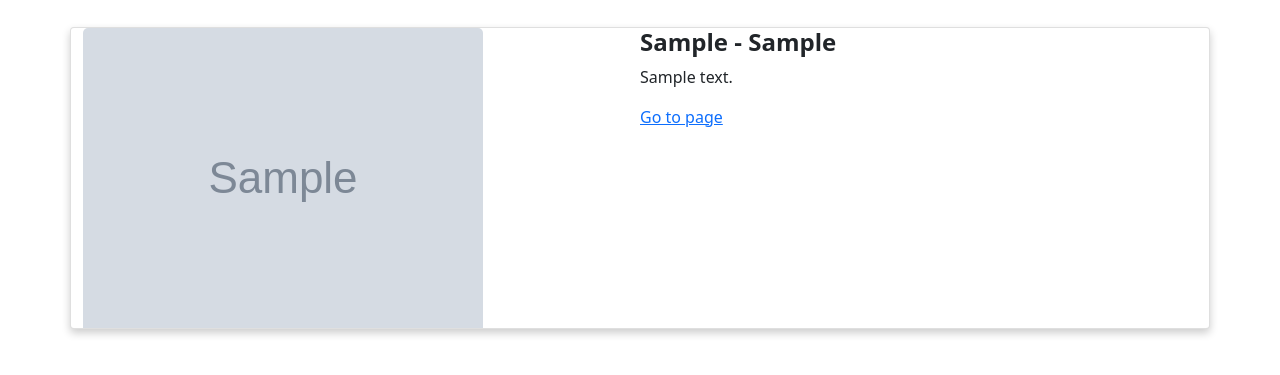
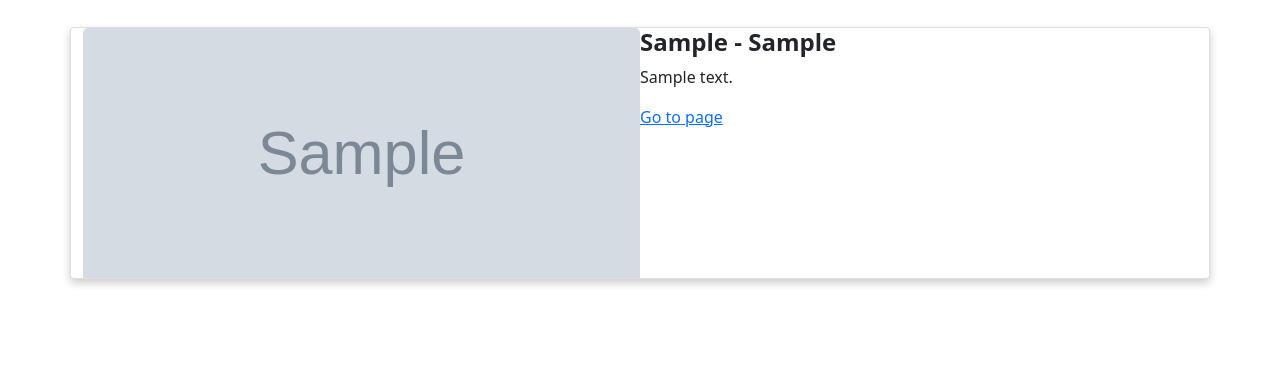
Before and after one commit to ICT-Brigade/dr_portal_api, a Django app: page /catalog/list in a window 1280 px wide. Shown: the top 375 px of the page. Run offline with Django 3.2, Linux system fonts and the light colour scheme; tables that the repository leaves empty hold one stand-in row (values such as "Sample post"); grey boxes marked "Sample" are stand-in pictures; parts of the project's set-up code (start-up, migrations or seed data) failed here and were passed over.

Commit message:
feat: add styling for, img, ul, li

```diff
--- a/static/css/main.css
+++ b/static/css/main.css
@@ -18,4 +18,27 @@
 /* Add rounded corners to the top left and the top right corner of the image */
 img {
   border-radius: 5px 5px 0 0;
+  max-width: 100%;
+  max-height: 100%;
 }
+
+.portrait {
+  width: 500px;
+  height: 600px;
+}
+
+.landscape {
+  height: 250px;
+  width: 600px;
+}
+
+.square {
+  height: 75px;
+  width: 75px;
+}
+
+ul, li {
+  list-style-type: none;
+  margin-left: 0;
+  padding-left: 0;
+}
```
